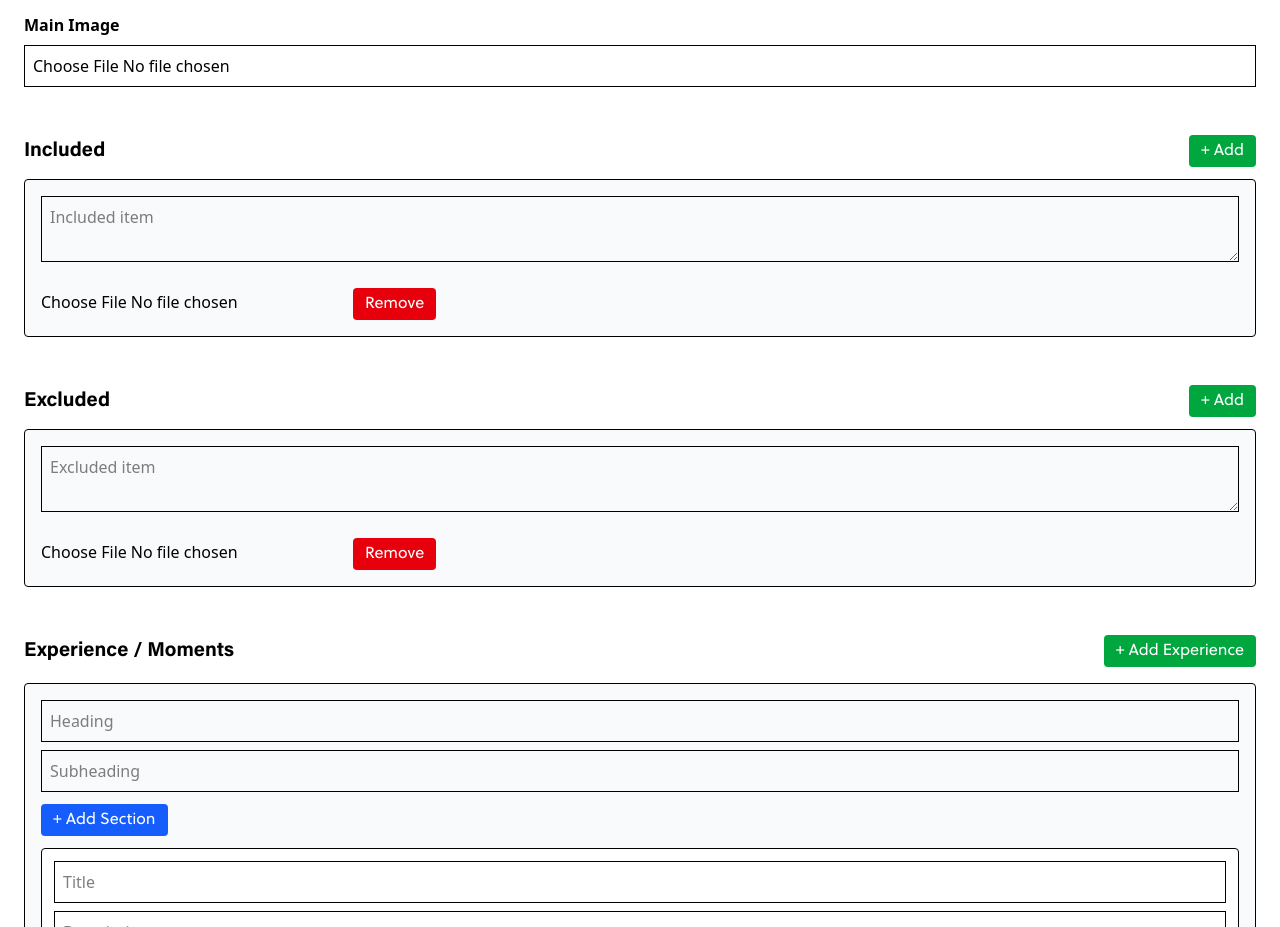
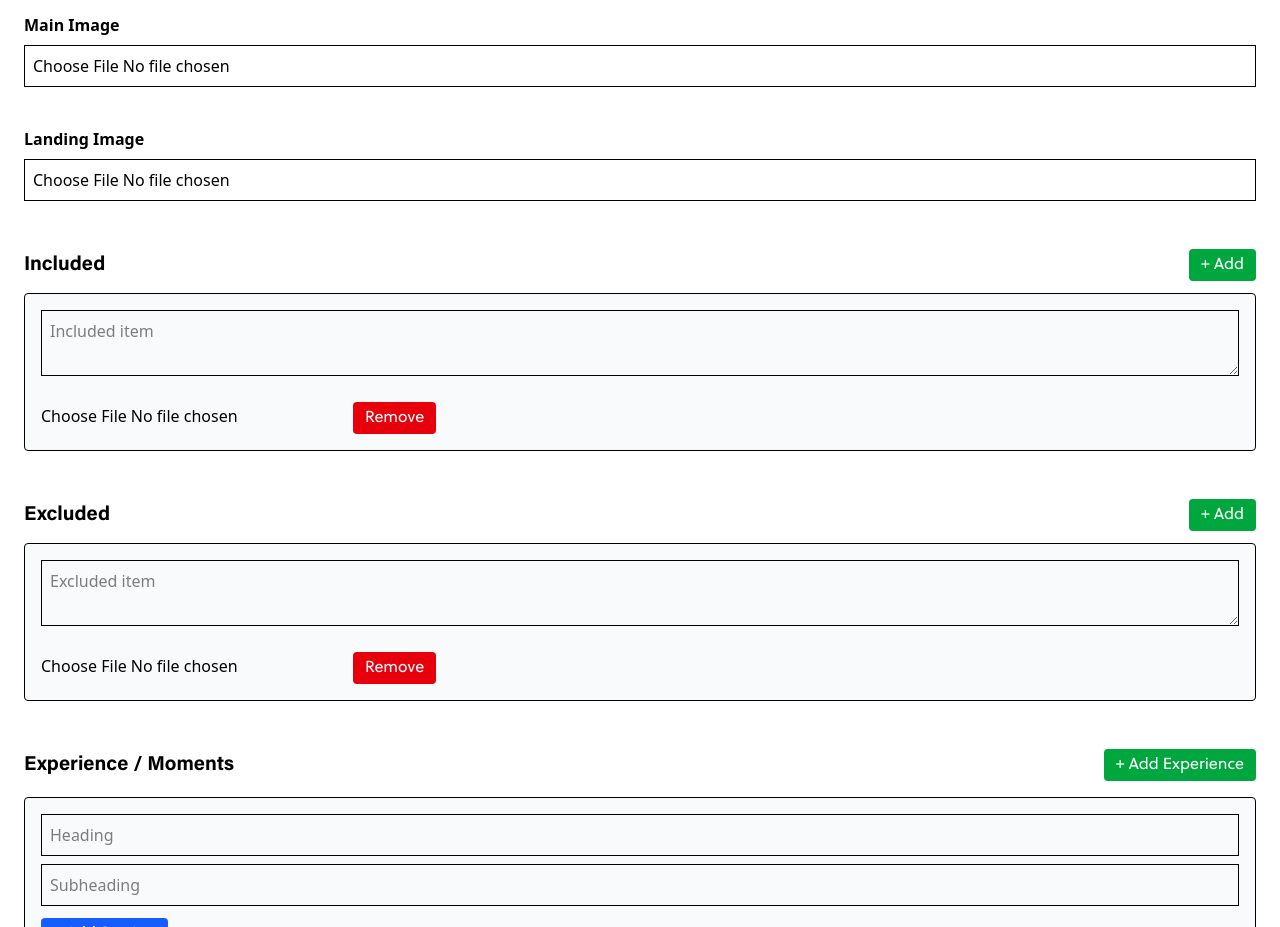
Before and after one commit to pitambar77/imarakileleni, a React (Vite) app: page /admin/packages/create in a window 1280 px wide. Shown: the part 840-1767 px from the top of the page. Built offline with nearby package versions, Linux system fonts and the light colour scheme; no server answers.

Commit message:
audit solve packages

```diff
--- a/src/Pages/SerengetiNationalPark/ChoosingSafariSection.jsx
+++ b/src/Pages/SerengetiNationalPark/ChoosingSafariSection.jsx
@@ -303,7 +303,7 @@ const ChoosingSafariSection = () => {
             key={trip._id}
             trip={{
               id: trip._id,
-              image: trip.image,
+              image: trip.landingImage,
               title: trip.title,
               rating: trip.rating || 5,
               days: trip.accomoDay,
--- a/src/Pages/TanzaniaSafariLanding/SafariTour.jsx
+++ b/src/Pages/TanzaniaSafariLanding/SafariTour.jsx
@@ -287,7 +287,7 @@ const SafariTour = () => {
               key={trip._id}
               trip={{
                 id: trip._id,
-                image: trip.image,
+                image: trip.landingImage,
                 title: trip.title,
                 days: trip.accomoDay,
                 places: trip.itinerary?.length
--- a/src/components/BookedTrips.jsx
+++ b/src/components/BookedTrips.jsx
@@ -729,7 +729,7 @@ const BookedTrips = () => {
                 {/* IMAGE */}
                 <div className="relative">
                   <img
-                    src={trip.image}
+                    src={trip.landingImage}
                     alt={trip.title}
                     className="w-full h-40 object-cover "
                   />
--- a/src/components/packages/PackageForm.jsx
+++ b/src/components/packages/PackageForm.jsx
@@ -24,6 +24,10 @@ const PackageForm = ({ editData }) => {
 
   const [mainImage, setMainImage] = useState(null);
   const [mainPreview, setMainPreview] = useState(null);
+
+  const [landingImage, setLandingImage] = useState(null);
+const [landingPreview, setLandingPreview] = useState(null);
+
 
   /* ================= ITINERARY ================= */
   const [itinerary, setItinerary] = useState([
@@ -86,6 +90,15 @@ const PackageForm = ({ editData }) => {
     setMainImage(file);
     setMainPreview(URL.createObjectURL(file));
   };
+
+  const handleLandingImage = (e) => {
+  const file = e.target.files[0];
+  if (!file) return;
+
+  setLandingImage(file);
+  setLandingPreview(URL.createObjectURL(file));
+};
+
 
   /* ================= Itinary HANDLERS ================= */
 
@@ -363,6 +376,13 @@ const PackageForm = ({ editData }) => {
       setMainImage(null);
     }
 
+    /* Landing image */
+if (editData.landingImage) {
+  setLandingPreview(editData.landingImage);
+  setLandingImage(null);
+}
+
+
     /* Itinerary */
     if (editData.itinerary?.length) {
       setItinerary(
@@ -429,6 +449,11 @@ const PackageForm = ({ editData }) => {
     if (mainImage) {
       data.append("mainImage", mainImage);
     }
+
+    if (landingImage) {
+  data.append("landingImage", landingImage);
+}
+
 
     /* ================= ITINERARY ================= */
     // data.append(
@@ -715,6 +740,25 @@ const PackageForm = ({ editData }) => {
         )}
 
       </section>
+
+<section className="col-span-2 mt-6">
+  <label className="font-semibold block mb-2">Landing Image</label>
+
+  <input
+    type="file"
+    accept="image/*"
+    onChange={handleLandingImage}
+    className="border p-2 w-full"
+  />
+
+  {landingPreview && (
+    <img
+      src={landingPreview}
+      className="w-40 mt-3 rounded shadow"
+      alt="Landing Preview"
+    />
+  )}
+</section>
 
 
       {/* Include section  */}
```
